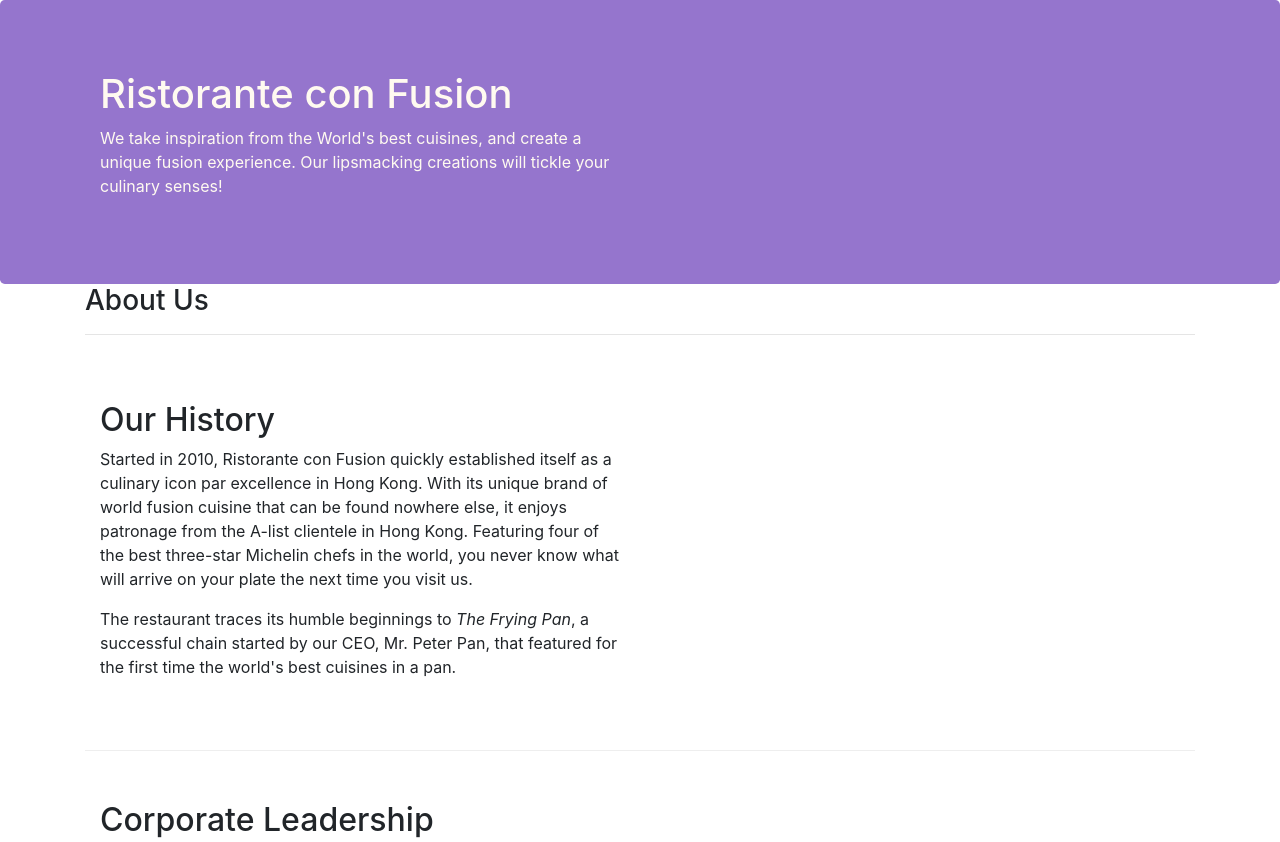
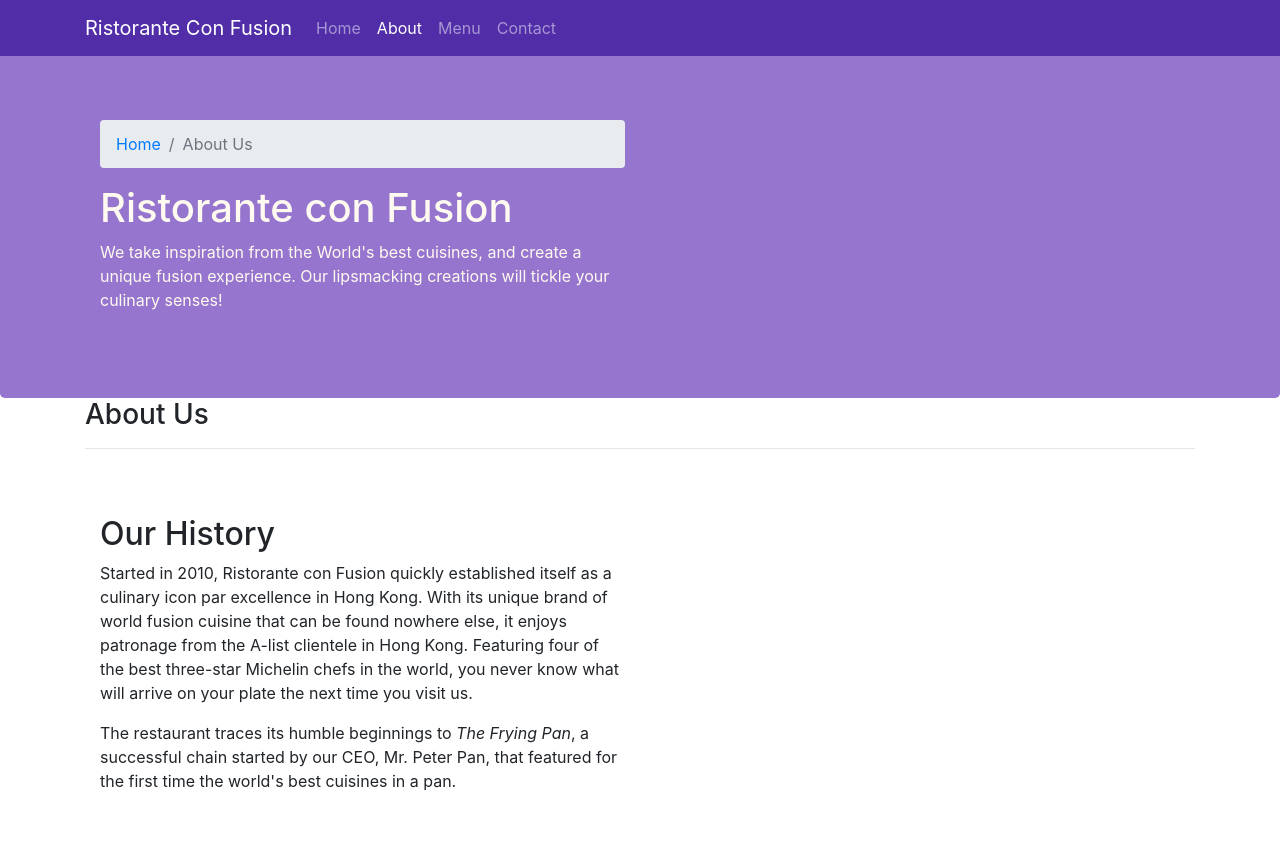
Before and after one commit to ahmadsaaty/Bootstrap-test, a website: page aboutus.html in a window 1280 px wide. Shown: the top 842 px of the page. Drawn offline with nearby package versions, Linux system fonts and the light colour scheme.

Commit message:
Navbar and Breadcrumbs

```diff
--- a/aboutus.html
+++ b/aboutus.html
@@ -2,7 +2,6 @@
 <html lang="en">
 
 <head>
-
     <!-- Required meta tags always come first -->
     <meta charset="utf-8">
     <meta name="viewport" content="width=device-width, initial-scale=1, shrink-to-fit=no">
@@ -17,11 +16,30 @@
 </head>
 
 <body>
-
+    <nav class="navbar navbar-dark navbar-expand-sm fixed-top">
+        <div class="container">
+            <button class="navbar-toggler" type="button" data-toggle="collapse" data-target="#Navbar">
+                <span class="navbar-toggler-icon"></span>
+            </button>
+            <a class="navbar-brand" href="./index.html">Ristorante Con Fusion</a>
+            <div class="collapse navbar-collapse" id="Navbar">
+                <ul class="navbar-nav mr-auto">
+                    <li class="nav-item "><a class="nav-link" href="./index.html">Home</a></li>
+                    <li class="nav-item active"><a class="nav-link" href="./aboutus.html">About</a></li>
+                    <li class="nav-item"><a class="nav-link" href="./aboutusVikram.html">Menu</a></li>
+                    <li class="nav-item"><a class="nav-link" href="./aboutusChaoren.html">Contact</a></li>
+                </ul>
+            </div>
+        </div>
+    </nav>
     <header class="jumbotron">
         <div class="container">
             <div class="row row-header">
                 <div class="col-12 col-sm-6">
+                    <ol class="col-12 breadcrumb">
+                        <li class="breadcrumb-item"><a href="./index.html">Home</a></li>
+                        <li class="breadcrumb-item active">About Us</li>
+                    </ol>
                     <h1>Ristorante con Fusion</h1>
                     <p>We take inspiration from the World's best cuisines, and create a unique fusion experience. Our
                         lipsmacking creations will tickle your culinary senses!</p>
@@ -66,13 +84,15 @@
                     mother's wizardy in the kitchen whipping up the tastiest dishes with whatever is available
                     inexpensively at the supermarket, was his first inspiration to create the fusion cuisines for which
                     <em>The Frying Pan</em> became well known. He brings his zeal for fusion cuisines to this
-                    restaurant, pioneering cross-cultural culinary connections.</p>
+                    restaurant, pioneering cross-cultural culinary connections.
+                </p>
                 <h3>Dhanasekaran Witherspoon <small>Chief Food Officer</small></h3>
                 <p class="d-none d-sm-block">Our CFO, Danny, as he is affectionately referred to by his colleagues,
                     comes from a long established
                     family tradition in farming and produce. His experiences growing up on a farm in the Australian
                     outback gave him great appreciation for varieties of food sources. As he puts it in his own words,
-                    <em>Everything that runs, wins, and everything that stays, pays!</em></p>
+                    <em>Everything that runs, wins, and everything that stays, pays!</em>
+                </p>
                 <h3>Agumbe Tang <small>Chief Taste Officer</small></h3>
                 <p class="d-none d-sm-block">Blessed with the most discerning gustatory sense, Agumbe, our CTO,
                     personally ensures that every dish
--- a/css/styles.css
+++ b/css/styles.css
@@ -28,3 +28,12 @@ address{
     margin:0px;
     color:#0f0f0f;
 }
+
+body{
+    padding:50px 0px 0px 0px;
+    z-index:0;
+}
+
+.navbar-dark {
+     background-color: #512DA8;
+}
```
Also changed, not shown: index.html (+16 -1 lines), 1 other file.
